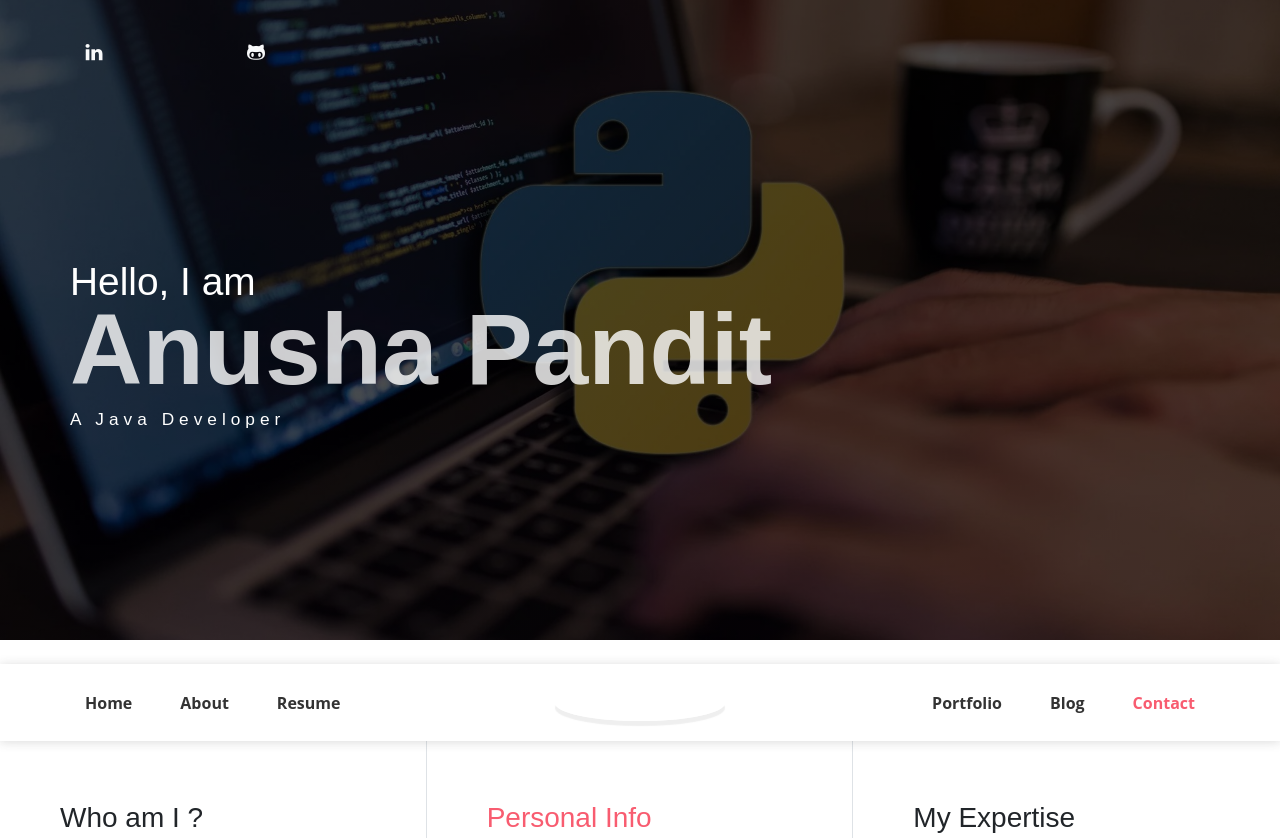
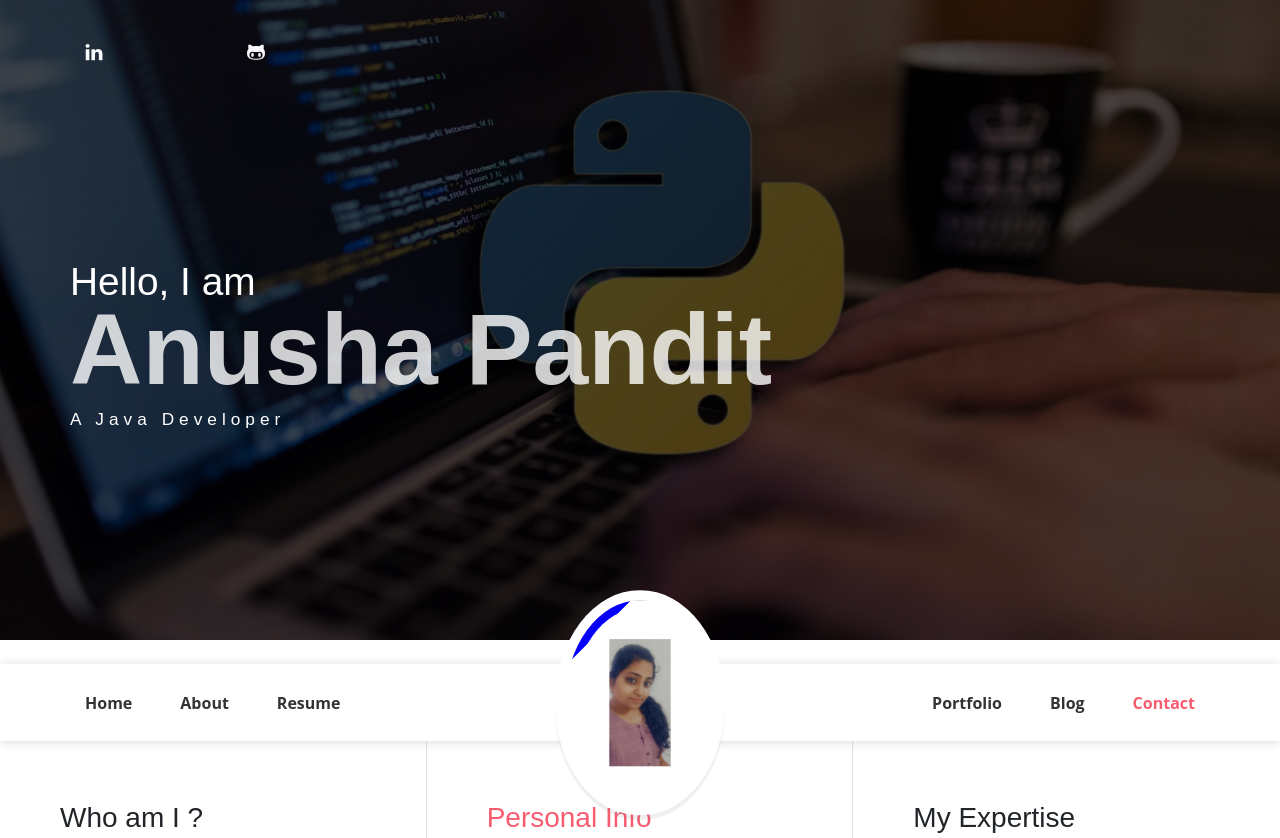
Before and after one commit to pgmgit/web, a plain HTML site: page Portfolio/index.html in a window 1280 px wide. Shown: the top 838 px of the page. Drawn offline with Linux system fonts and the light colour scheme; some packages are replaced by stand-ins of ours; files that its build step writes are made by us from their sources; files whose address does not match are found by name.

Commit message:
Update index.html

```diff
--- a/Portfolio/index.html
+++ b/Portfolio/index.html
@@ -9,7 +9,7 @@
     <!-- font icons -->
     <link rel="stylesheet" href="assets/vendors/themify-icons/css/themify-icons.css">
     <!-- Bootstrap + Madhan  main styles -->
-	<link rel="stylesheet" href="Portfolio/assets/css/Anusha.css">
+	<link rel="stylesheet" href="assets/css/Anusha.css">
     <script src="https://kit.fontawesome.com/5781d42b8d.js" crossorigin="anonymous"></script>
 </head>
  <!-- social media section -->
@@ -49,7 +49,7 @@
                     </li>
                 </ul>
                 <ul class="navbar-nav brand">
-                    <img src="Portfolio/assets/imgs/MY PIC.jpg" alt="" class="brand-img">
+                    <img src="assets/imgs/MY PIC.jpg" alt="" class="brand-img">
                     <li class="brand-txt">
                         <h5 class="brand-title">Anusha Pandit</h5>
                         <div class="brand-subtitle">Java Developer</div>
@@ -77,7 +77,7 @@
                 <span class="line mb-5"></span>
                 <h5 class="mb-3">Java Developer Located In karnataka,India.</h5>
                 <p class="mt-20">hey! folks welcome to my website profile. I'm anusha,  currently living in karnataka,India i completed my graduation in computer Science and engineering from the board of Visvesvaraya Technological University. I love programming and creating web blogs.</p>
-                <a href="Portfolio\assets\resume\Anusha_Pandit_Resume.pdf"><button class="btn btn-primary btn-rounded"><i class="ti-printer pr-2"></i> Print Resume</button>
+                <a href="assets\resume\Anusha_Pandit_Resume.pdf"><button class="btn btn-primary btn-rounded"><i class="ti-printer pr-2"></i> Print Resume</button>
              </div>
             <div class="col-lg-4 about-card">
                 <h3 class="font-weight-light">Personal Info</h3>
```
